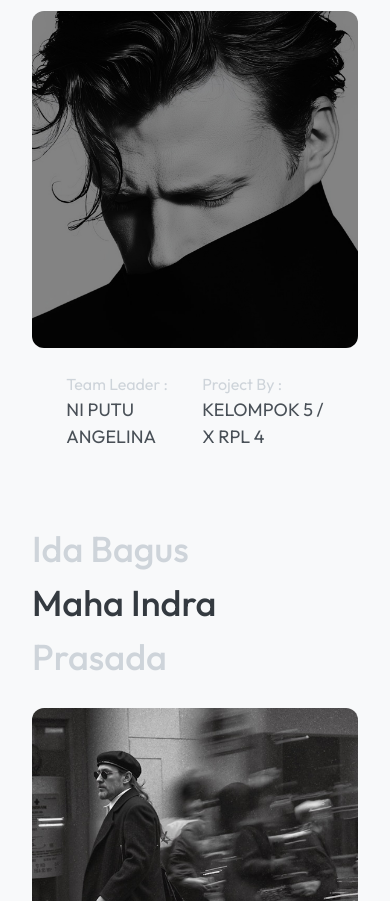
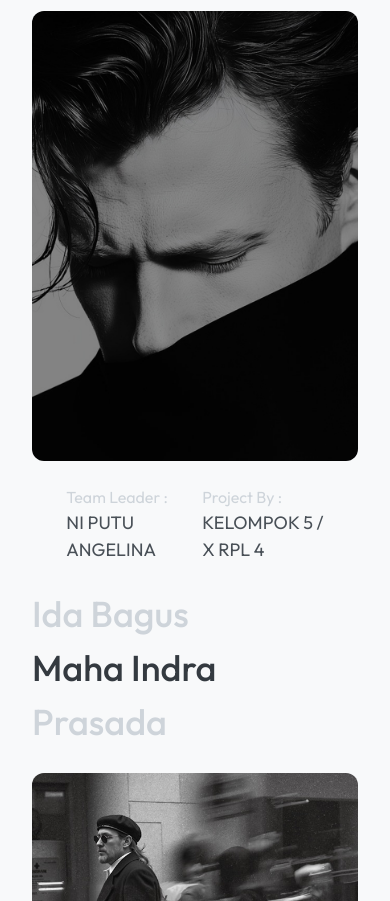
Before and after one commit to SiauwDyven16/Teacher-Biography, a website: page index.html in a window 390 px wide. Shown: the part 199-1100 px from the top of the page. Drawn offline with nearby package versions, Linux system fonts and the light colour scheme.

Commit message:
responsive testing

```diff
--- a/index.html
+++ b/index.html
@@ -55,7 +55,7 @@
                     </div>
                     <p class="hidden xl:block text-base text-paragraph font-normal">Lorem ipsum dolor sit amet consectetur. Enim sit vestibulum adipiscing purus enim nunc id. Nisl amet sed in dolor semper proin.</p>
 
-                    <img class="h-[40vh] max-h-[450px] w-full object-cover rounded-xl col-span-3" src="./src/assets/photos/hero_img.jpg" alt="">
+                    <img class="h-[70vh] max-h-[450px] w-full object-cover rounded-xl col-span-3 md:h-[40vh]" src="./src/assets/photos/hero_img.jpg" alt="">
                     <div class="flex justify-evenly md:grid grid-cols-3 w-full col-span-3">
                         <div class="text-base lg:text-xl">
                             <p class="text-sm text-tertiary lg:text-base">Team Leader :</p>
@@ -89,7 +89,7 @@
                         </div>
                     </div>
                 </div>
-                <div class="col-span-3  flex flex-col md:grid grid-cols-3 gap-24p mt-48p ">
+                <div class="col-span-3  flex flex-col md:grid grid-cols-3 gap-24p md:my-[72px] ">
                     <h1 class="text-2xl text-tertiary font-medium w-full place-self-center flex flex-col lg:text-display">
                         <span class="color-change ">Ida Bagus</span>
                         <span class="color-change">Maha Indra</span>
@@ -101,7 +101,7 @@
 
 
                 <!-- Life Journey -->
-                <div class="flex flex-col md:grid grid-cols-3 md:gap-x-24p md:gap-y-24p col-span-3 mt-[72px]">
+                <div class="flex flex-col md:grid grid-cols-3 md:gap-x-24p md:gap-y-24p col-span-3 md:my-[72px]">
 
                     <h1 class="hidden h-fit lg:block text-2xl font-medium w-full xl:text-display ">His Life<br> Journey</h1>
                     <h1 class="text-2xl font-medium w-full h-fit col-span-2 lg:hidden">His Life Journey</h1>
```
Also changed, not shown: css/style.css.
